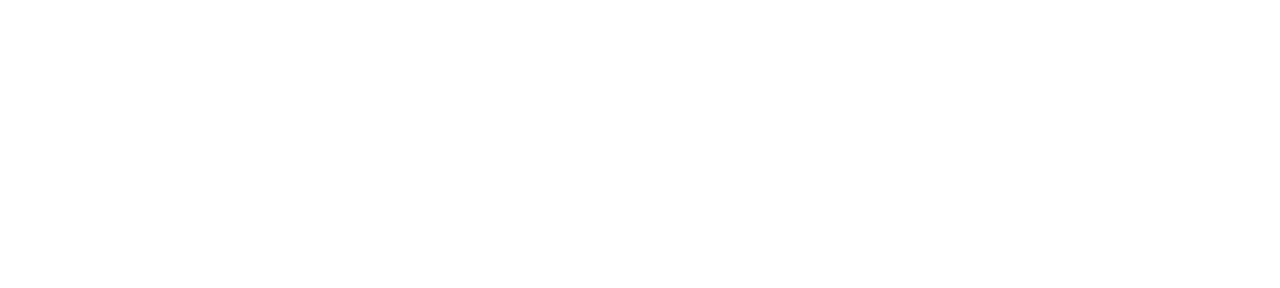
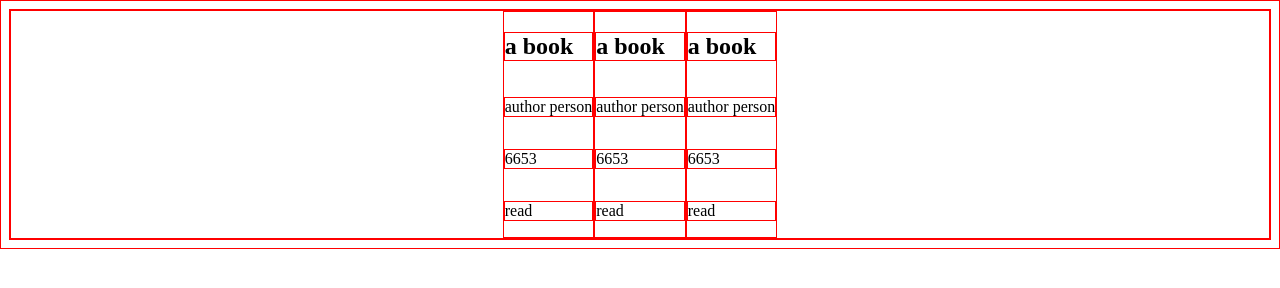
Before and after one commit to thebrianwong/odin-library, a plain HTML site: page index.html in a window 1280 px wide. Drawn offline with Linux system fonts and the light colour scheme.

Commit message:
Add placeholder items and styling

```diff
--- a/index.html
+++ b/index.html
@@ -9,6 +9,25 @@
     <title>Document</title>
 </head>
 <body>
-
+    <div class="container">
+        <div class="book">
+            <h2 class="title">a book</h2>
+            <p class="author">author person</p>
+            <p class="pages">6653</p>
+            <p class="read-status">read</p>
+        </div>
+        <div class="book">
+            <h2 class="title">a book</h2>
+            <p class="author">author person</p>
+            <p class="pages">6653</p>
+            <p class="read-status">read</p>
+        </div>
+        <div class="book">
+            <h2 class="title">a book</h2>
+            <p class="author">author person</p>
+            <p class="pages">6653</p>
+            <p class="read-status">read</p>
+        </div>
+    </div>
 </body>
 </html>
--- a/styles.css
+++ b/styles.css
@@ -0,0 +1,13 @@
+* {
+    border: solid 1px red;
+}
+
+.container,
+.book {
+    display: flex;
+    justify-content: center;
+}
+
+.book {
+    flex-direction: column;
+}
```
